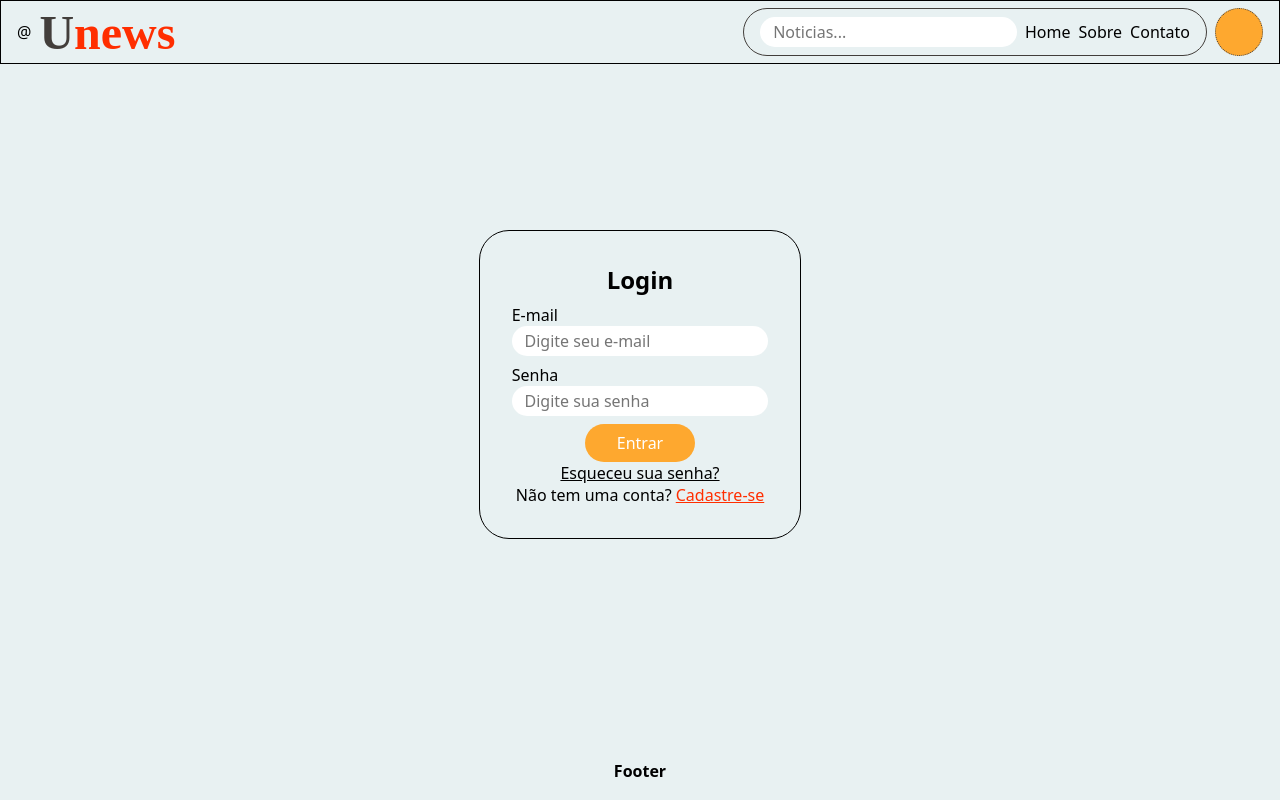
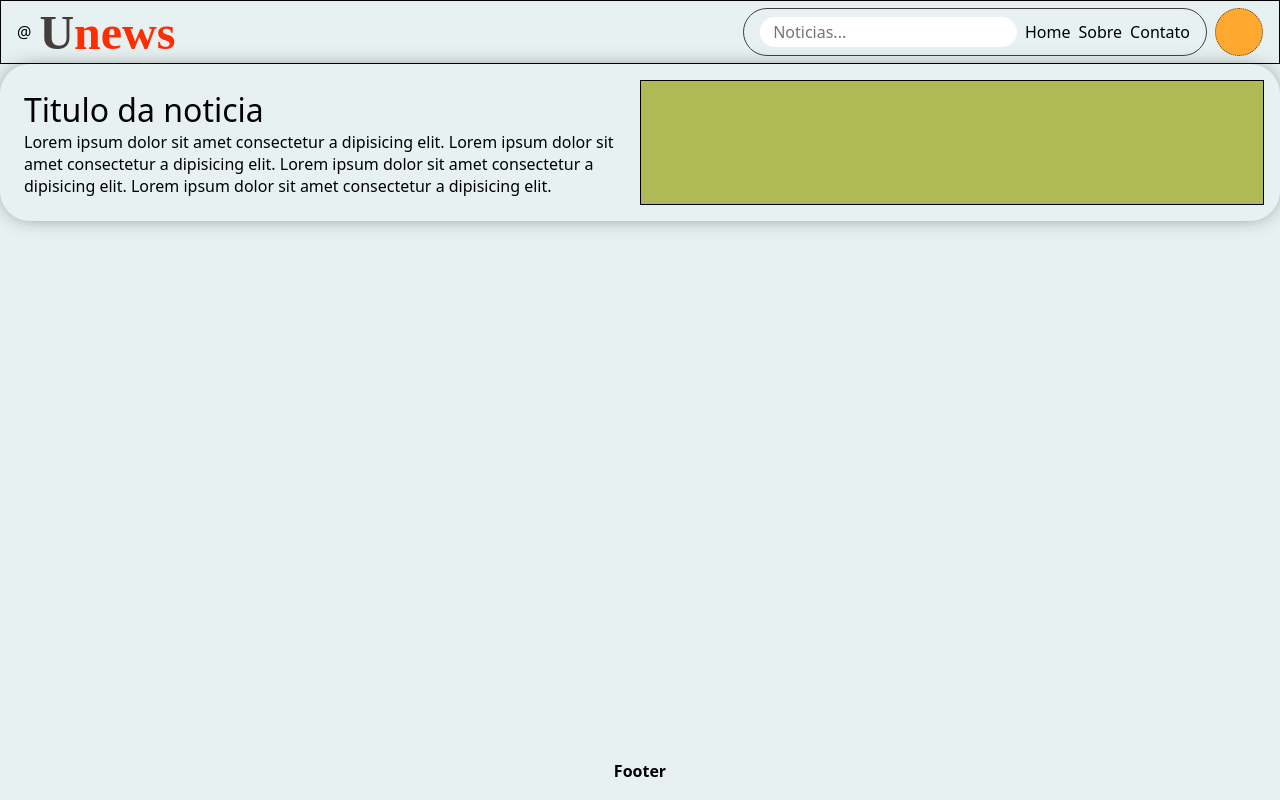
Before and after one commit to Vediniz/Unews, a React (Create React App) app in the folder frontend/: page / in a window 1280 px wide. Built offline with nearby package versions, Linux system fonts and the light colour scheme; a web font is replaced by a local one.

Commit message:
fixing card component

```diff
--- a/frontend/src/components/Body.jsx
+++ b/frontend/src/components/Body.jsx
@@ -1,9 +1,10 @@
 import React from "react";
+import Card from './Card';
 
 export default function Body() {
     return(
         <div className="body">
-            <h1>Body</h1>
+            <Card />
         </div>
     )
 }
--- a/frontend/src/components/Card.jsx
+++ b/frontend/src/components/Card.jsx
@@ -0,0 +1,22 @@
+import React from "react";
+
+export default function Card() {
+    return (
+        <div className="card">
+            <div className="card-body">
+                <div className="card-header">
+                    <div className="card-title">Titulo da noticia</div>
+                </div>
+                <div className="card-text">
+                    Lorem ipsum dolor sit amet consectetur a dipisicing elit.
+                    Lorem ipsum dolor sit amet consectetur a dipisicing elit.
+                    Lorem ipsum dolor sit amet consectetur a dipisicing elit.
+                    Lorem ipsum dolor sit amet consectetur a dipisicing elit.
+                </div>
+            </div>
+            <div className="card-image">
+                {/* <img src="#" alt="Imagem da noticia" /> */}
+            </div>
+        </div>
+    )
+}
--- a/frontend/src/components/Modal.jsx
+++ b/frontend/src/components/Modal.jsx
@@ -1,6 +1,6 @@
 import React, { useState } from "react";
 
-export default function Modal() {
+export default function Modal({setDisplay}) {
     // user define se o modal vai ser de login ou cadastro, onde true = login e false = cadastro.
     const [user, setUser] = useState(true);
 
@@ -19,7 +19,7 @@ export default function Modal() {
     }
 
     return (
-        <div className="modal">
+        <div className="modal" style={{display: `${setDisplay}`}}>
             <form action="" className="form">
                 <h1 className="title">{user ? 'Login' : 'Cadastro'}</h1>
 
--- a/frontend/src/pages/Index.jsx
+++ b/frontend/src/pages/Index.jsx
@@ -8,8 +8,8 @@ export default function Index() {
     return (
         <>
             <Header />
-            {/* <Body /> */}
-            <Modal />
+            <Body />
+            {/* <Modal /> */}
             <Footer />
         </>
     )
--- a/frontend/src/styles/components/_card.scss
+++ b/frontend/src/styles/components/_card.scss
@@ -0,0 +1,30 @@
+@import '../base/variables';
+
+
+.card {
+    // border: 1px solid #000;
+    display: flex;
+    width: 100%;
+    padding: 1rem;
+    border-radius: 30px;
+    box-shadow: 0px 0px 22px -8px rgba(0,0,0,0.75);
+
+    .card-body {
+        width: 50%;
+        padding: .5rem;
+
+        .card-header {
+
+            .card-title {
+                font-size: 2rem;
+            }
+        }
+    }
+
+    .card-image {
+        width: 50%;
+        height: auto;
+        border: 1px solid #000;
+        background-color: #b1b856;
+    }
+}
--- a/frontend/src/styles/main.css
+++ b/frontend/src/styles/main.css
@@ -19,6 +19,27 @@ body {
   flex-direction: column;
   align-items: center;
   justify-content: center;
+}
+
+.card {
+  display: flex;
+  width: 100%;
+  padding: 1rem;
+  border-radius: 30px;
+  box-shadow: 0px 0px 22px -8px rgba(0, 0, 0, 0.75);
+}
+.card .card-body {
+  width: 50%;
+  padding: 0.5rem;
+}
+.card .card-body .card-header .card-title {
+  font-size: 2rem;
+}
+.card .card-image {
+  width: 50%;
+  height: auto;
+  border: 1px solid #000;
+  background-color: #b1b856;
 }
 
 .content-header {
```
Also changed, not shown: frontend/src/components/ModalPost.jsx (added), 1 other file (tests, documents, lock files or other folders).
